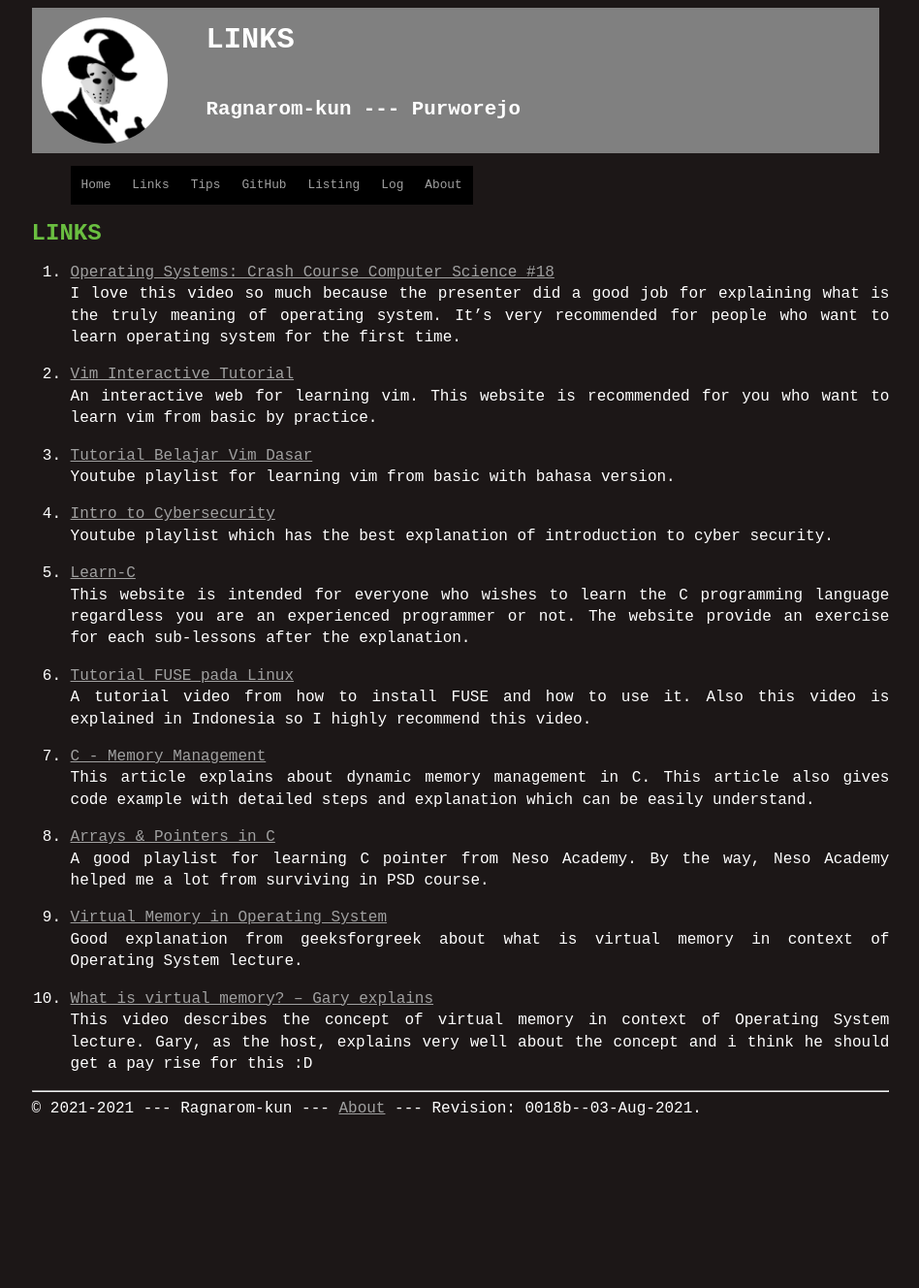
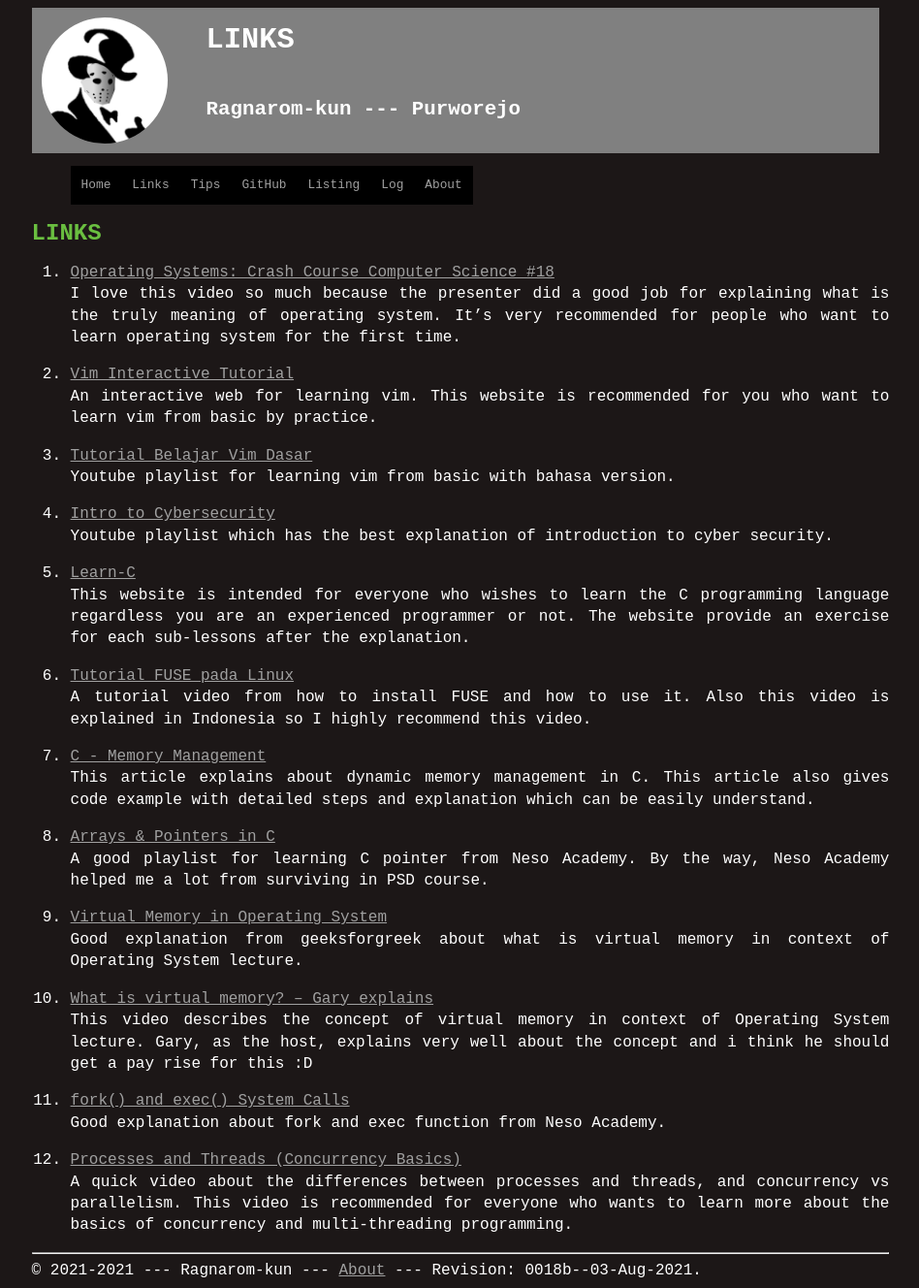
Before and after one commit to Ragnarom-kun/os212, a Jekyll site: the page built from links.md, in a window 1280 px wide. Shown: the whole page at 97% size, without its empty margins (165-1113 px from the left). Built offline with Jekyll 4.4.1, drawn with Linux system fonts in a browser that asks for light colours; our own code applies the rules of GitHub Pages for plain Markdown files; before the commit the page ends 1162 px from its top, so only the background shows below that.

Commit message:
OS212 Ragnarom-kun

```diff
--- a/links.md
+++ b/links.md
@@ -32,3 +32,9 @@ Good explanation from geeksforgreek about what is virtual memory in context of O
 
 10. [What is virtual memory? – Gary explains](https://youtu.be/2quKyPnUShQ)<br>
 This video describes the concept of virtual memory in context of Operating System lecture. Gary, as the host, explains very well about the concept and i think he should get a pay rise for this :D
+
+11. [fork() and exec() System Calls](https://youtu.be/IFEFVXvjiHY)<br>
+Good explanation about fork and exec function from Neso Academy.
+
+12. [Processes and Threads (Concurrency Basics)](https://youtu.be/Wv7mzX8w3jI)<br>
+A quick video about the differences between processes and threads, and concurrency vs parallelism. This video is recommended for everyone who wants to learn more about the basics of concurrency and multi-threading programming.
```
